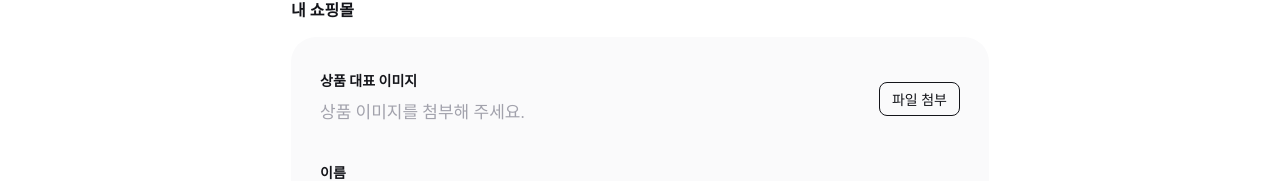
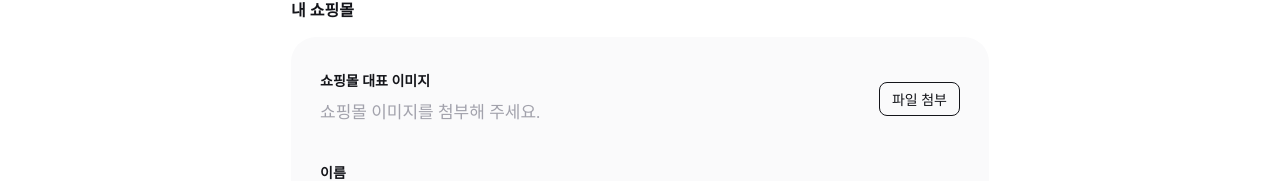
Before and after one commit to rhdtls3562/Linkshop, a React (Vite) app: page /linkpost in a window 1280 px wide. Shown: the part 586-767 px from the top of the page. Built offline with nearby package versions, Linux system fonts and the light colour scheme; a web font is replaced by a local one.

Commit message:
fix: Input 컴포넌트 내 불필요한 코드 삭제

```diff
--- a/src/components/FileInput.jsx
+++ b/src/components/FileInput.jsx
@@ -1,19 +1,10 @@
 import { useState } from "react";
 import { useEffect } from "react";
-import { useRef } from "react";
 import styles from "./Input.module.css";
 import ProductImageGrid from "./ProductImageGrid";
 
-export function FileInput({
-  id,
-  label,
-  placeholder,
-  prdList,
-  initialPreview = "",
-}) {
-  const inputRef = useRef();
+export function FileInput({ id, label, placeholder, initialPreview }) {
   const [fileData, setFileData] = useState(null);
-  const [preview, setPreview] = useState(initialPreview);
 
   const handleChange = (e) => {
     const file = e.target.files?.[0];
@@ -21,32 +12,17 @@ export function FileInput({
 
     console.log("file:", file);
 
-    const objectUrl = URL.createObjectURL(file);
+    const objectUrl = URL.createObjectURL(file); // 업로드 한 파일 URL을 생성
 
     setFileData({
       file, // 실제 File 객체 (서버 전송용)
-      preview: objectUrl, // 미리보기 URL
+      previewUrl: objectUrl, // 미리보기 URL
       name: file.name,
       size: file.size,
       type: file.type,
-      // idx: fileData.length + 1,
     });
     console.log("fileData", fileData);
   };
-
-  // 업로드 한 파일의 URL을 생성하는 로직
-  // useEffect(() => {
-  //   if (!file) {
-  //     setPreview(initialPreview);
-  //     return;
-  //   }
-  //   const objectUrl = URL.createObjectURL(file);
-  //   setPreview(objectUrl);
-  //   console.log("objectUrl: ", objectUrl);
-  //   return () => {
-  //     URL.revokeObjectURL(objectUrl);
-  //   };
-  // }, [file]);
 
   useEffect(() => {
     return () => {
@@ -76,12 +52,12 @@ export function FileInput({
         {fileData && (
           <img
             className={styles.preview}
-            src={fileData.preview}
+            src={fileData.previewUrl || initialPreview}
             alt="업로드 이미지 미리보기"
           />
         )}
 
-        {/* 컴포넌트 확인 필요 */}
+        {/* 확인 필요 */}
         {/* {fileData && <ProductImageGrid fileData={fileData} />} */}
       </div>
     </>
--- a/src/components/PasswordInput.jsx
+++ b/src/components/PasswordInput.jsx
@@ -21,13 +21,13 @@ export function PasswordInput({ id, label, className = "", ...props }) {
         <label htmlFor={id}>{label}</label>
         <div className={styles.passwordContainer}>
           <input
+            {...props}
             id={id}
             value={value}
             onChange={handleChange}
             type={inputType}
             className={classNames}
             onBlur={validate} // 포커스가 사라질 때 검사
-            {...props}
           />
           <button
             type="button"
--- a/src/components/ProductUploader.jsx
+++ b/src/components/ProductUploader.jsx
@@ -3,7 +3,7 @@ import styles from "./ProductUploader.module.css";
 import { FileInput } from "./FileInput";
 import { SHOP_IMAGES } from "../components/images";
 
-export function ProductUploader() {
+export function ProductUploader({}) {
   const initialProducts = SHOP_IMAGES.shop1;
 
   return (
@@ -13,7 +13,6 @@ export function ProductUploader() {
           id="productImg"
           label="상품 대표 이미지"
           placeholder="상품 이미지를 첨부해 주세요."
-          prdList={initialProducts}
         />
         <TextInput
           id="productName"
--- a/src/components/ShopManagement.jsx
+++ b/src/components/ShopManagement.jsx
@@ -8,9 +8,9 @@ export function ShopManagement() {
     <>
       <form className={styles.form}>
         <FileInput
-          id="productImg"
-          label="상품 대표 이미지"
-          placeholder="상품 이미지를 첨부해 주세요."
+          id="shopImg"
+          label="쇼핑몰 대표 이미지"
+          placeholder="쇼핑몰 이미지를 첨부해 주세요."
         />
         <TextInput
           id="shopName"
--- a/src/components/TextInput.jsx
+++ b/src/components/TextInput.jsx
@@ -1,3 +1,4 @@
+import { useState } from "react";
 import { useInputValidation } from "../hooks/useInputValidation";
 import { ErrorMessage } from "./ErrorMessage";
 import styles from "./Input.module.css";
@@ -10,7 +11,11 @@ export function TextInput({
   ...props
 }) {
   const { value, error, handleChange, validate } = useInputValidation();
-  console.log("value:", value);
+
+  const wrappedChange = (e) => {
+    handleChange(e);
+    console.log([`${label}: `, value]);
+  };
 
   const classNames = `${styles.input} ${className}`;
 
@@ -19,12 +24,12 @@ export function TextInput({
       <div className={`${styles.wrapper} ${error ? styles.errorInput : ""}`}>
         <label htmlFor={id}>{label}</label>
         <input
+          {...props}
           id={id}
           className={classNames}
           value={value}
-          onChange={handleChange}
+          onChange={wrappedChange}
           onBlur={validate} // 포커스가 사라질 때 검사
-          {...props}
         />
         {/* 에러 메시지가 있을 때만 노출 */}
         {error && <ErrorMessage message={error} />}
--- a/src/pages/LinkPostPage.jsx
+++ b/src/pages/LinkPostPage.jsx
@@ -5,6 +5,7 @@ import { ProductUploader } from "../components/ProductUploader";
 import { ShopManagement } from "../components/ShopManagement";
 import { Toast } from "../components/Toast";
 import styles from "./LinkPostPage.module.css";
+
 export function LinkPostPage() {
   // 모달용 임시 스테이트
   const [isModalOpen, setIsModalOpen] = useState(false);
```
